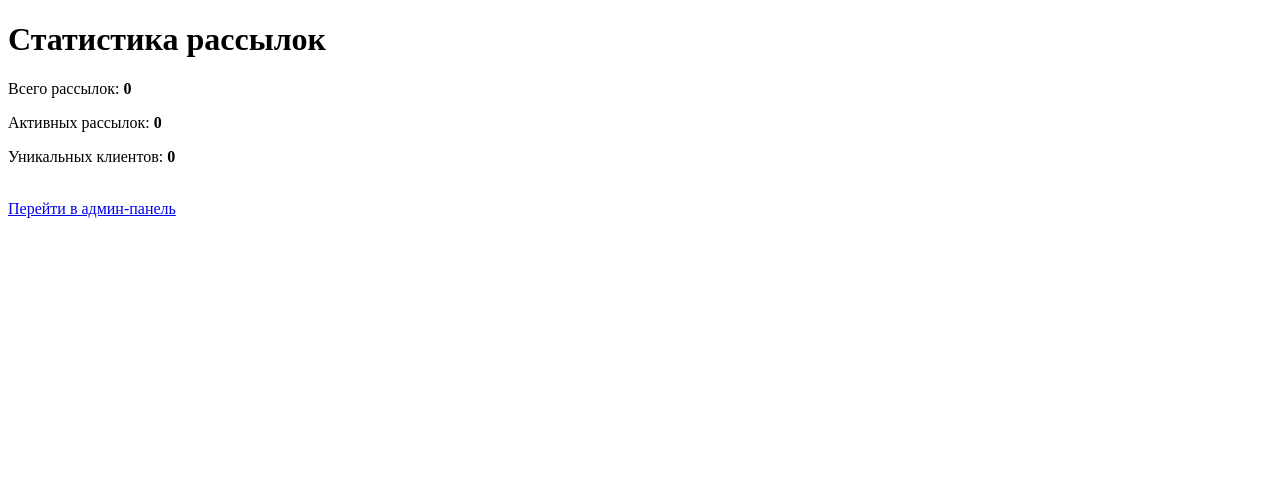
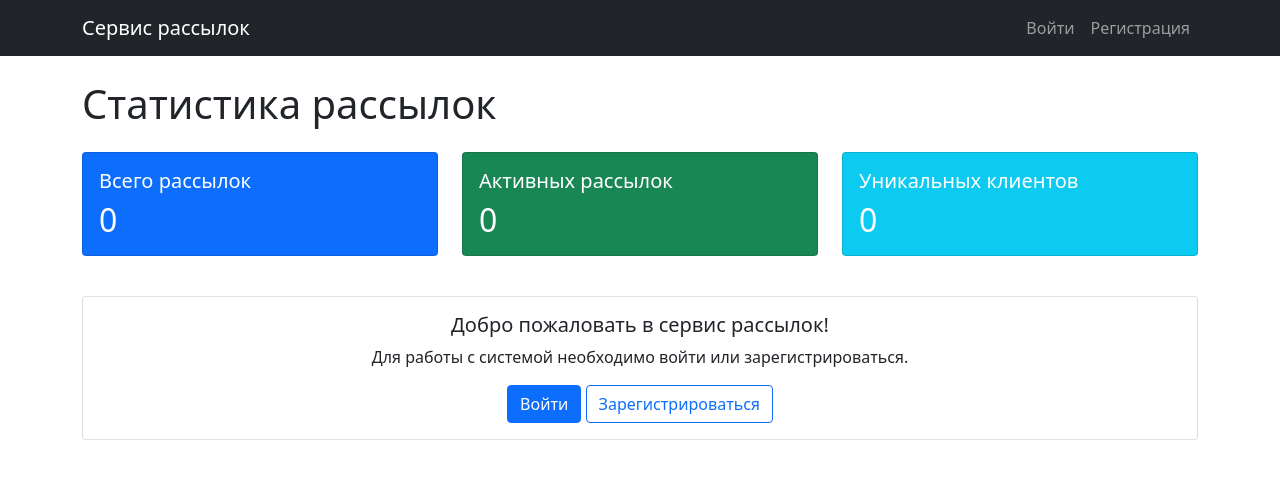
Before and after one commit to SaidovaKR1998/Project_Django_service, a Django app: page / in a window 1280 px wide. Shown: the top 479 px of the page. Run offline with Django 5.2, Linux system fonts and the light colour scheme; data that the repository does not hold is empty.

Commit message:
Обновим главную страницу  service/templates/service/index.html

```diff
--- a/mailing_service/service/templates/service/index.html
+++ b/mailing_service/service/templates/service/index.html
@@ -1,16 +1,63 @@
-<!DOCTYPE html>
-<html lang="ru">
-<head>
-    <meta charset="UTF-8">
-    <title>Главная - Сервис рассылок</title>
-</head>
-<body>
-    <h1>Статистика рассылок</h1>
-    <p>Всего рассылок: <strong>{{ total_mailings }}</strong></p>
-    <p>Активных рассылок: <strong>{{ active_mailings }}</strong></p>
-    <p>Уникальных клиентов: <strong>{{ unique_clients }}</strong></p>
+{% extends 'service/base.html' %}
 
-    <br>
-    <a href="/admin/">Перейти в админ-панель</a>
-</body>
-</html>
+{% block title %}Главная{% endblock %}
+
+{% block content %}
+<h1>Статистика рассылок</h1>
+
+<div class="row mt-4">
+    <div class="col-md-4">
+        <div class="card text-white bg-primary mb-3">
+            <div class="card-body">
+                <h5 class="card-title">Всего рассылок</h5>
+                <h2 class="card-text">{{ total_mailings }}</h2>
+            </div>
+        </div>
+    </div>
+    <div class="col-md-4">
+        <div class="card text-white bg-success mb-3">
+            <div class="card-body">
+                <h5 class="card-title">Активных рассылок</h5>
+                <h2 class="card-text">{{ active_mailings }}</h2>
+            </div>
+        </div>
+    </div>
+    <div class="col-md-4">
+        <div class="card text-white bg-info mb-3">
+            <div class="card-body">
+                <h5 class="card-title">Уникальных клиентов</h5>
+                <h2 class="card-text">{{ unique_clients }}</h2>
+            </div>
+        </div>
+    </div>
+</div>
+
+{% if user.is_authenticated %}
+<div class="row mt-4">
+    <div class="col-12">
+        <div class="card">
+            <div class="card-body">
+                <h5 class="card-title">Быстрые действия</h5>
+                <a href="{% url 'service:client_create' %}" class="btn btn-outline-primary">Добавить клиента</a>
+                <a href="{% url 'service:message_create' %}" class="btn btn-outline-primary">Создать сообщение</a>
+                <a href="{% url 'service:mailing_create' %}" class="btn btn-outline-primary">Создать рассылку</a>
+                <a href="{% url 'service:statistics' %}" class="btn btn-outline-info">Посмотреть статистику</a>
+            </div>
+        </div>
+    </div>
+</div>
+{% else %}
+<div class="row mt-4">
+    <div class="col-12">
+        <div class="card">
+            <div class="card-body text-center">
+                <h5 class="card-title">Добро пожаловать в сервис рассылок!</h5>
+                <p class="card-text">Для работы с системой необходимо войти или зарегистрироваться.</p>
+                <a href="{% url 'users:login' %}" class="btn btn-primary">Войти</a>
+                <a href="{% url 'users:register' %}" class="btn btn-outline-primary">Зарегистрироваться</a>
+            </div>
+        </div>
+    </div>
+</div>
+{% endif %}
+{% endblock %}
```
